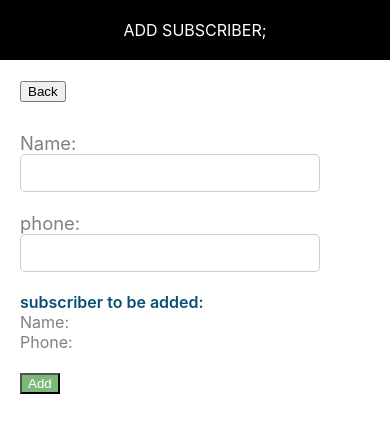
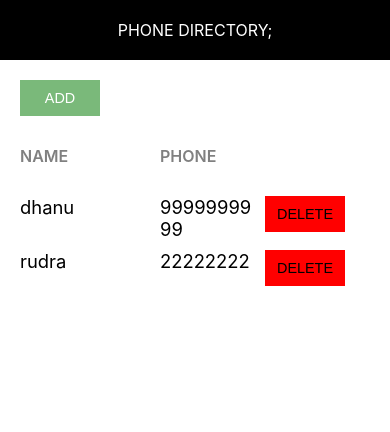
Before and after one commit to dhanusri/phone-directory, a React (Create React App) app: page / in a window 390 px wide. Shown: the top 432 px of the page. Built offline with nearby package versions, Linux system fonts and the light colour scheme.

Commit message:
Added ‘PhoneDirectory’ as smart component, renamed ‘App’ as ‘ShowSubscribers’ and converted ‘AddSubscribers’ and ‘ShowSubscribers’ as dumb components

```diff
--- a/src/AddSubscriber.js
+++ b/src/AddSubscriber.js
@@ -18,6 +18,13 @@
         this.setState(state);
         console.log(this.state);
     }
+    onFormSubmitted = (e) => {
+        debugger;
+        e.preventDefault();
+        this.props.addSubscriberHandler(this.state);
+        this.setState({id:0,name:'',phone:''});
+
+    }
     render(){
         const {name,phone}=this.state;
 
@@ -26,7 +33,7 @@
                 <Header heading="Add Subscriber"/>
                 <div className="component-body-container">
                     <button className="custom-buttton" >Back</button>
-                    <form className="subscriber-form">
+                    <form className="subscriber-form" onSubmit={this.onFormSubmitted.bind(this)}>
                         <label htmlFor="name" className="label-control">Name:</label><br/>
                         <input id="name" type="text" className="input-control" name="name" onChange={this.inputChangedHandler}/><br/><br/>
                         <label htmlFor="phone" className="label-control">phone:</label><br/>
@@ -36,8 +43,8 @@
                             <span className="subscriber-info">Name:{this.state.name}</span><br/>
                             <span className="subscriber-info">Phone:{this.state.phone}</span>
                         </div>
+                        <button type="submit" className="custom btn add-btn">Add</button>
                         </form>
-                        <button type="submit" className="custom btn add-btn">Add</button>
                 </div>
             </div>
         )
--- a/src/App.js
+++ /dev/null
@@ -1,52 +0,0 @@
-import React, { Component } from 'react';
-import Header from './Header';
-import './AddSubscriber.css';
-
-class AddSusbscriber extends Component {
-
-    constructor() {
-        super();
-        this.state = {
-            id: 0,
-            name: '',
-            phone: ''
-        }
-    }
-
-    inputChangedHandler = (e) => {
-        const state = this.state;
-        state[e.target.name] = e.target.value;
-        this.setState(state);
-    }
-
-    render() {
-
-        const {name, phone} = this.state;
-
-        return (
-            <div>
-                <Header heading="Add Subscriber" />
-                <div className="component-body-container">
-                    <button className="custom-btn">Back</button>
-
-                    <form className="subscriber-form">
-                        <label htmlFor="name" className="label-control">Name: </label><br/>
-                        <input id="name" type="text" className="input-control" name="name" onChange={this.inputChangedHandler}/><br/><br/>
-                        <label htmlFor="phone" className="label-control">Phone: </label><br/>
-                        <input id="phone" type="text" className="input-control" name="phone" onChange={this.inputChangedHandler}/><br/><br/>
-
-                        <div className="subscriber-info-container">
-                            <span className="subscriber-to-add-heading">Subscriber to be added: </span><br/>
-                            <span className="subscriber-info">Name: {name}</span><br/>
-                            <span className="subscriber-info">Phone: {phone}</span><br/>
-                        </div>
-
-                        <button type="submit" className="custom-btn add-btn">Add</button>
-                    </form>
-                </div>
-            </div>
-        )
-    }
-}
-
-export default AddSusbscriber;
--- a/src/Common/Common.css
+++ b/src/Common/Common.css
@@ -11,6 +11,7 @@
     font-size: 0.9rem;
     cursor: pointer;
     outline: none;
+    background-color: red;
 }
 .add-btn {
     background: #7ab97a;
--- /dev/null
+++ b/src/PhoneDirectory.js
@@ -0,0 +1,39 @@
+import React,{Component, component} from 'react';
+import AddSubscriber from './AddSubscriber';
+import ShowSubscribers from './ShowSubscribers';
+class PhoneDirectory extends Component{
+    constructor(){
+        super();
+        this.state={
+            SubscriberList:[{
+                id:1,
+                name:'dhanu',
+                phone:'9999999999'
+            },
+        {
+            id:2,
+            name:'rudra',
+            phone:'22222222'
+        }]
+        }
+    }
+    addSubscriberHandler=(newSubscriber)=>{
+        let SubscriberList=this.state.SubscriberList;
+        if(SubscriberList.length >0 ){
+            newSubscriber.id=SubscriberList[SubscriberList.length-1].id+1;
+        }
+        else{
+            newSubscriber.id=1;
+        }
+        SubscriberList.push(newSubscriber);
+        this.setState({SubscriberList:SubscriberList})
+        console.log("phone========="+JSON.stringify(this.state.SubscriberList));
+    }
+    render(){
+        return(
+           // <AddSubscriber addSubscriberHandler={this.addSubscriberHandler}/>
+           <ShowSubscribers SubscriberList={this.state.SubscriberList}/>
+        )
+    }
+}
+export default PhoneDirectory;
--- /dev/null
+++ b/src/ShowSubscribers.js
@@ -0,0 +1,39 @@
+import React, { Component } from 'react';
+import Header from './Header.js';
+import './ShowSubscribers.css';
+
+class ShowSubscribers extends Component {
+
+
+
+  render() {
+
+    return (
+      <div>
+        <Header heading="Phone Directory" />
+        <div className="component-body-container">
+          <button className="custom-btn add-btn">Add</button>
+
+          <div className="grid-container heading-container">
+            <span className="grid-item name-heading">Name</span>
+            <span className="grid-item phone-heading">Phone</span>
+          </div>
+
+          {
+            this.props.SubscriberList.map(sub => {
+              return <div key={sub.id} className="grid-container">
+                <span className="grid-item">{sub.name}</span>
+                <span className="grid-item">{sub.phone}</span>
+                <span className="grid-item action-btn-container">
+                  <button className="custom-btn delete-btn">Delete</button>
+                </span>
+              </div>
+            })
+          }
+        </div>
+      </div>
+    );
+  }
+}
+
+export default ShowSubscribers  ;
--- a/src/index.js
+++ b/src/index.js
@@ -1,14 +1,15 @@
 import React from 'react';
 import ReactDOM from 'react-dom';
 import './index.css';
-import App from './App';
+import ShowSubscribers from './ShowSubscribers';
 import AddSubscriber from './AddSubscriber';
 import reportWebVitals from './reportWebVitals';
 import './Common/Common.css';
+import PhoneDirectory from './PhoneDirectory';
 
 ReactDOM.render(
   <React.StrictMode>
-    <AddSubscriber />
+    <PhoneDirectory />
   </React.StrictMode>,
   document.getElementById('root')
 );
```
Also changed, not shown: src/ShowSubscribers.css (renamed from src/App.css).
